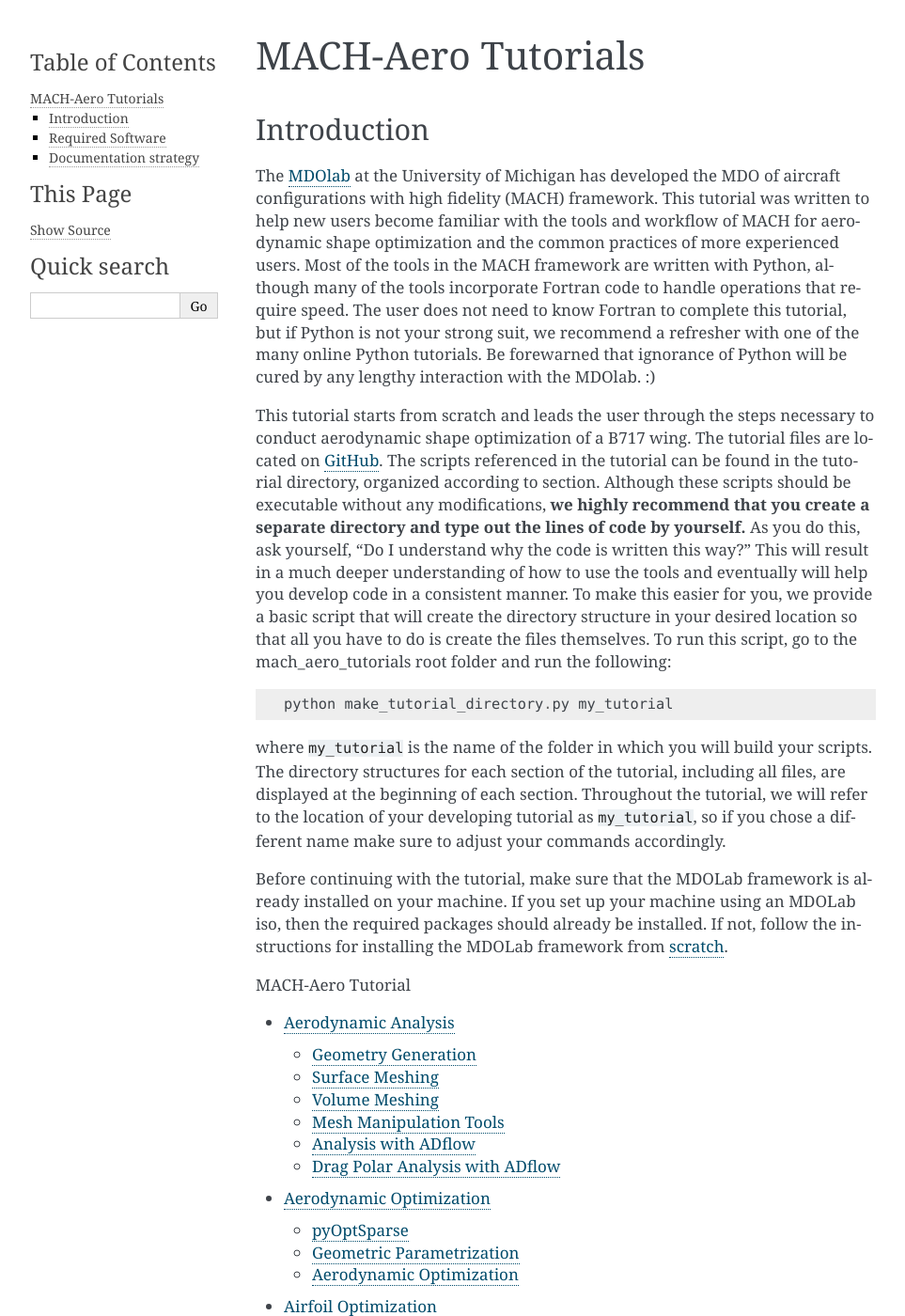
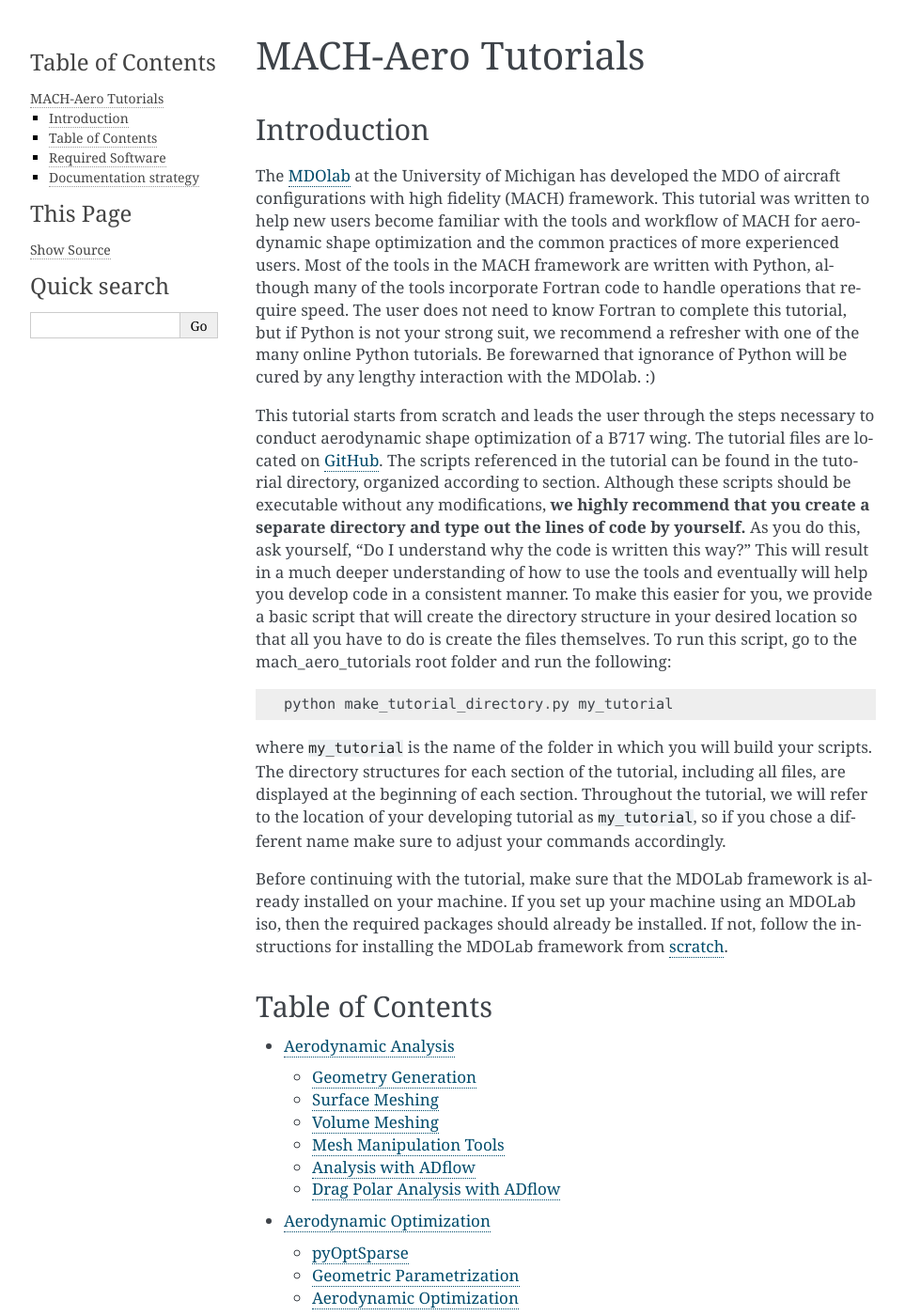
Before and after one commit to mdolab/MACH-Aero-tutorial, a Sphinx documentation site: the page built from doc/index.rst, in a window 1280 px wide and 1400 px high. Shown: the whole window at 94% size, without its empty margins (148-1111 px from the left). Built offline with Sphinx 7.4.7, drawn with Linux system fonts in a browser that asks for light colours.

Commit message:
updated toc again

```diff
--- a/doc/aero_overview.rst
+++ b/doc/aero_overview.rst
@@ -21,6 +21,9 @@
     Since ADflow is a script-based software, it is important to understand the elements of an ADflow runscript.
     Additionally, there are many settings that can be adjusted to make ADflow perform better for a given case.
 
+Table of Contents
+=================
+
 .. toctree::
    :maxdepth: 1
 
@@ -31,7 +34,9 @@
    aero_adflow
    aero_adflow_polar
 
-**Directory Structure**::
+Directory Structure
+===================
+::
 
     aero
     |-- geometry
--- a/doc/airfoilopt_overview.rst
+++ b/doc/airfoilopt_overview.rst
@@ -15,6 +15,9 @@
 
     - Run a multi-point aerodynamic shape optimization
 
+Table of Contents
+=================
+
 .. toctree::
    :maxdepth: 1
 
@@ -23,7 +26,9 @@
    airfoilopt_singlepoint
    airfoilopt_multipoint
 
-**Directory Structure**::
+Directory Structure
+===================
+::
 
     opt
     |-- meshing
--- a/doc/index.rst
+++ b/doc/index.rst
@@ -32,8 +32,11 @@
 If you set up your machine using an MDOLab iso, then the required packages should already be installed.
 If not, follow the instructions for installing the MDOLab framework from `scratch <http://mdolab.engin.umich.edu/docs/installInstructions/installFromScratch.html>`_.
 
+Table of Contents
+=================
+
 .. toctree::
-   :caption: MACH-Aero Tutorial
+   :titlesonly:
    :maxdepth: 2
 
    aero_overview
--- a/doc/opt_overview.rst
+++ b/doc/opt_overview.rst
@@ -18,6 +18,9 @@
     - Parametrize a 3D geometry using the Free-form Deformation method
     - Run single-point and multi-point aerodynamic shape optimizations
 
+Table of Contents
+=================
+
 .. toctree::
    :maxdepth: 1
 
@@ -25,7 +28,9 @@
    opt_ffd
    opt_aero
 
-**Directory Structure**::
+Directory Structure
+===================
+::
 
     opt
     |-- pyoptsparse
```
